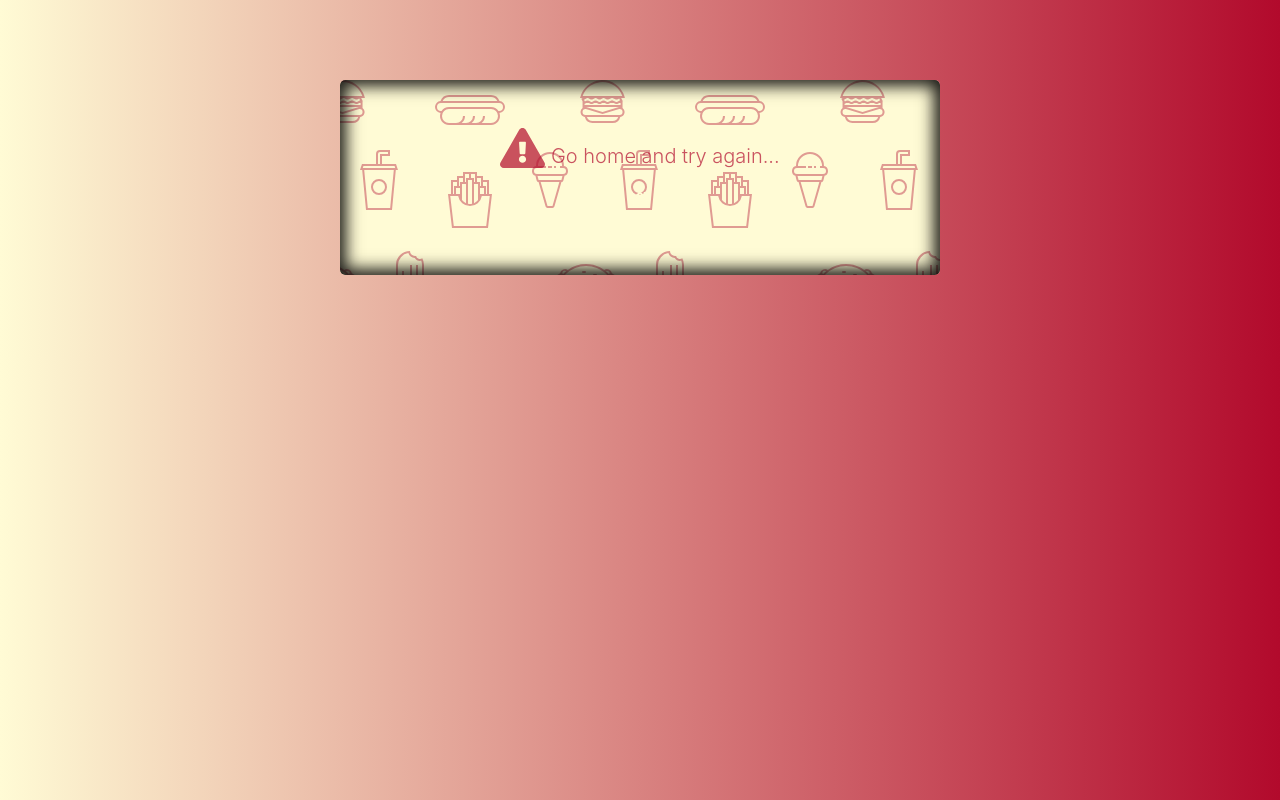
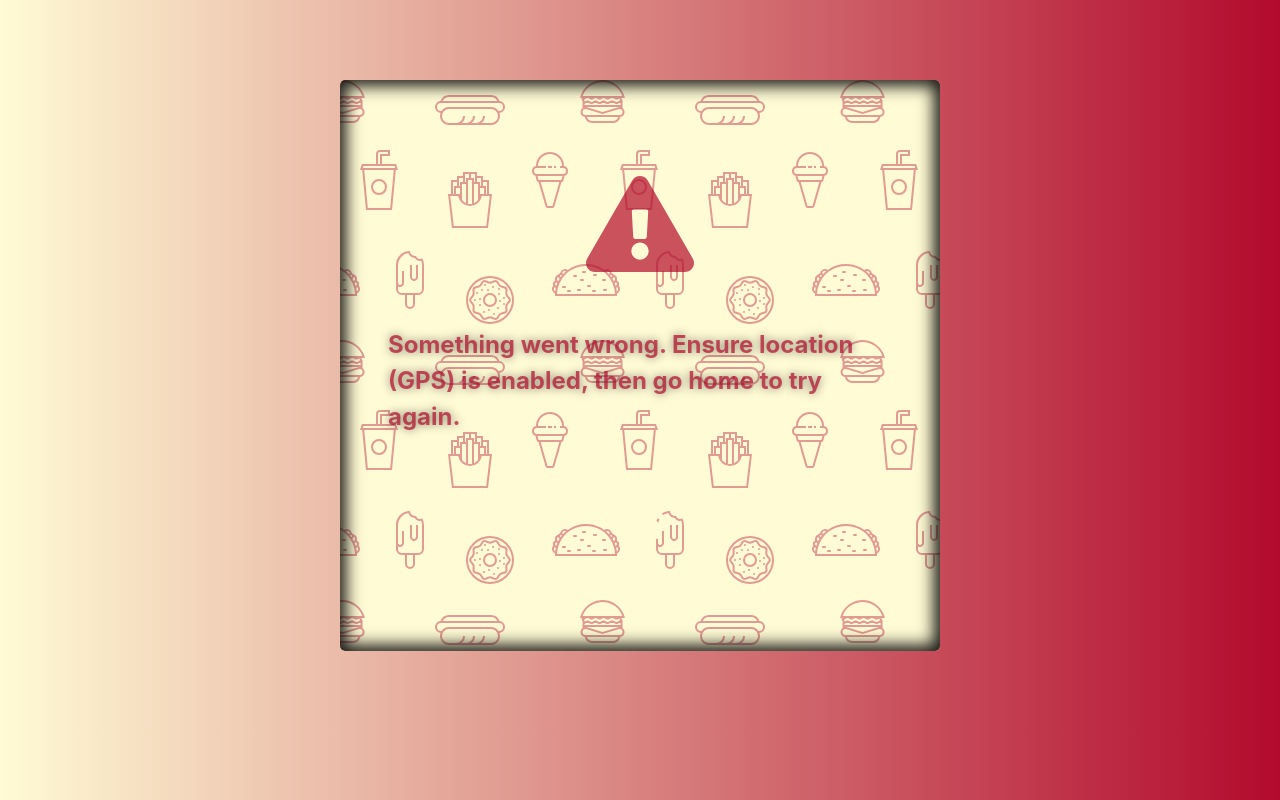
Before and after one commit to deadlysyn/chowchow, a Node server app: template views/catchall.ejs in a window 1280 px wide. Run offline with Node 20, Linux system fonts and the light colour scheme; the template is opened without the code that fills it, so the values that code supplies are empty.

Commit message:
minor tweaks to content and styling

```diff
--- a/views/catchall.ejs
+++ b/views/catchall.ejs
@@ -4,8 +4,9 @@
     <div class="row">
         <div class="col">
             <div class="content">
-                <p class="lead"><i class="fas fa-exclamation-triangle fa-2x" aria-hidden="true"></i> Go home and try again...</p>
-                <p><a href="/"><i class="fas fa-home" aria-hidden="true"></i></a></p>
+                <p class="big"><i class="fas fa-exclamation-triangle fa-2x" aria-hidden="true"></i></p>
+                <p class="error-text">Something went wrong. Ensure location (GPS) is enabled, then go home to try again.</p>
+                <p class="big"><a href="/"><i class="fas fa-home" aria-hidden="true"></i></a></p>
             </div>
         </div>
     </div>
```
